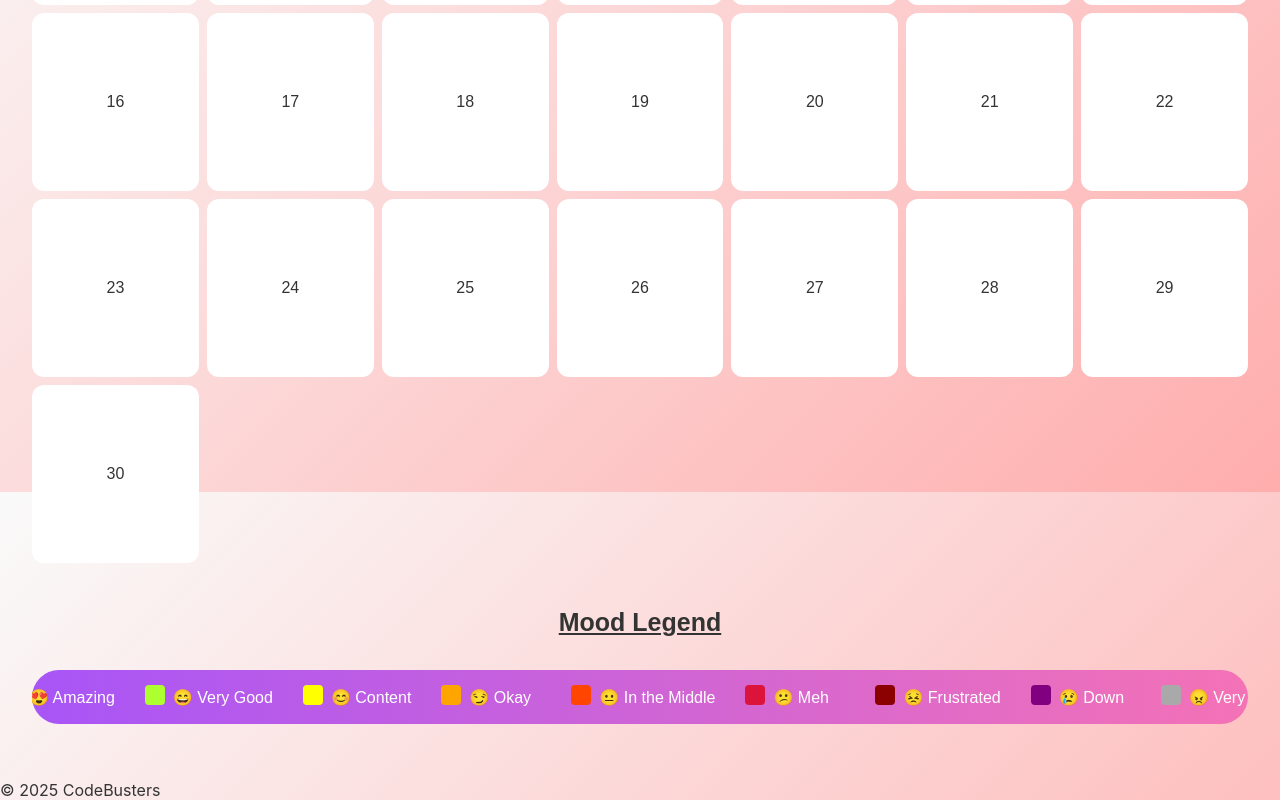
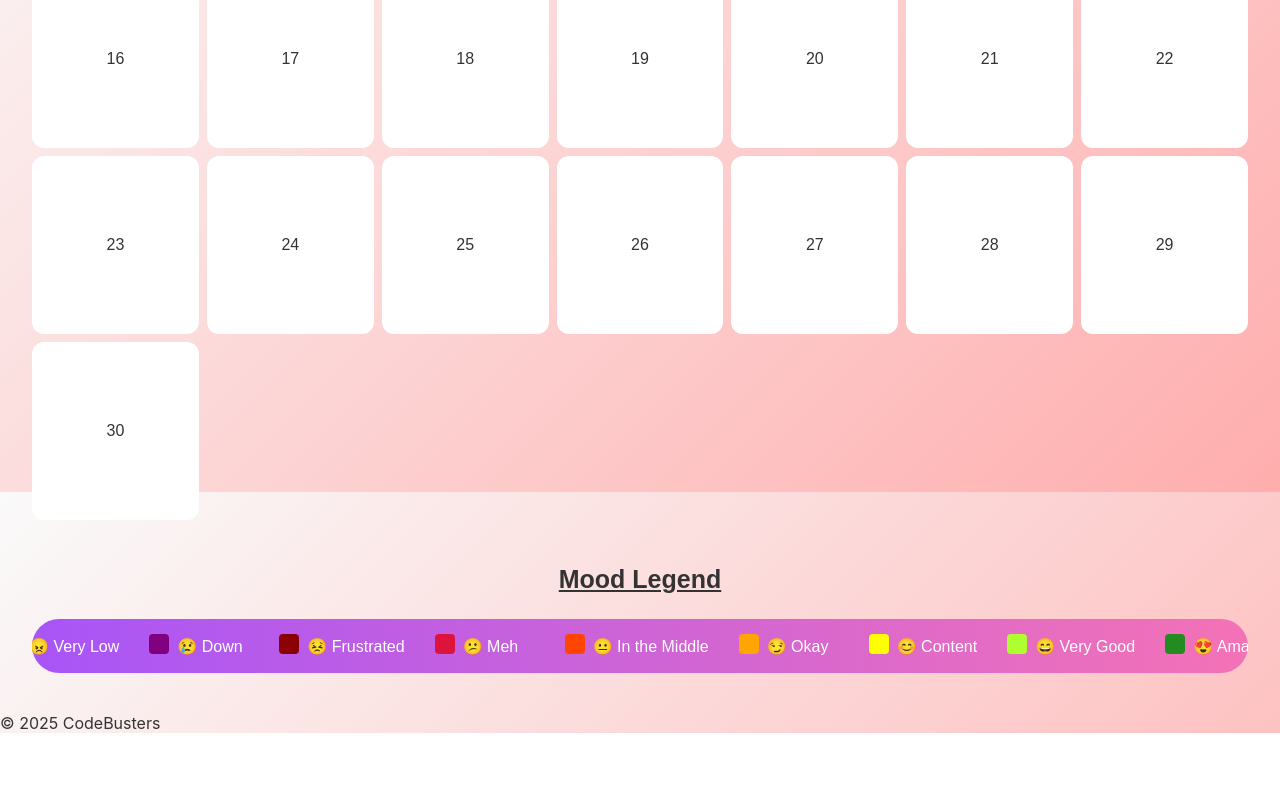
Before and after one commit to daniellelechster/wellness-diary-capstone-project, a React (Create React App) app in the folder frontend/: page /calendar in a window 1280 px wide. Shown: the part 1108-1908 px from the top of the page. After the commit the page ends 1841 px from the top, so only its background shows below. Built offline with nearby package versions, Linux system fonts and the light colour scheme.

Commit message:
fixed mood oder, worked on integration of mood.js into calendar for mood-to-color implementation, and updated app.js

```diff
--- a/frontend/src/App.js
+++ b/frontend/src/App.js
@@ -1,6 +1,7 @@
-import React from 'react'
+import React, { useState } from 'react'
 import './App.css';
 import {BrowserRouter as Router, Routes, Route} from "react-router-dom"
+
 import About from "./components/About"
 import Contact from "./components/Contact"
 import Home from "./components/Home"
@@ -16,6 +17,20 @@ import Charts from "./components/Charts";
 
 function App() {
 
+  const [entries, setEntries] = useState({});
+  const [selectedDate, setSelectedDate] = useState(null);
+
+const saveMood = (date, moodValue) => {
+  setEntries(prev => ({
+    ...prev,
+    [date]: {
+      ...(prev[date] || {}),
+      date: date,
+      mood: moodValue
+    }
+  }));
+};
+
   return (
     <Router>
       <div className="app-container">
@@ -26,13 +41,24 @@ function App() {
           <Route path="/" element={<Home />} />
           <Route path="/about" element={<About />} />
           <Route path="/journals" element={<Journals />} />
-          <Route path="/mood" element={<Mood />} />
+          <Route path="/mood" element={<Mood
+                  onSubmitMood={saveMood}
+                  selectedDate={selectedDate} />
+                  } />
+
           <Route path="/wellness" element={<Wellness />} />
           <Route path="/goals" element={<Goals />} />
-          <Route path="/calendar" element={<Calendar />} />
+          <Route path="/calendar" element={<Calendar
+                  entries={entries}
+                  selectedDate={selectedDate}
+                  onDateSelect={setSelectedDate}/>
+                  } />
+
           <Route path="/weatherDisplay" element={<WeatherDisplay />} />
           <Route path="/contact" element={<Contact />} />
-          <Route path="/charts" element={<Charts />} />
+          <Route path="/charts" element={<Charts
+                  entries={entries} />}
+                  />
         </Routes>
 
       </main>
--- a/frontend/src/components/Calendar.js
+++ b/frontend/src/components/Calendar.js
@@ -8,15 +8,15 @@ function Calendar({ entries = {}, selectedDate, onDateSelect }) {
 
 const getMoodColor = (mood) => {
   switch(mood) {
-    case 1: return '#228B22'; // Excited - green
-    case 2: return '#ADFF2F'; // Content - light green
-    case 3: return '#FFFF00'; // Alright - yellow
-    case 4: return '#FFA500'; // Happy - orange
+    case 1: return '#A9A9A9'; // Exhausted - gray
+    case 2: return '#800080'; // Anxious - purple
+    case 3: return '#8B0000'; // Angry - dark red
+    case 4: return '#DC143C'; // Frustrated - crimson
     case 5: return '#FF4500'; // Sad - red-orange
-    case 6: return '#DC143C'; // Frustrated - crimson
-    case 7: return '#8B0000'; // Angry - dark red
-    case 8: return '#800080'; // Anxious - purple
-    case 9: return '#A9A9A9'; // Exhausted - gray
+    case 6: return '#FFA500'; // Happy - orange
+    case 7: return '#FFFF00'; // Alright - yellow
+    case 8: return '#ADFF2F'; // Content - light green
+    case 9: return '#228B22'; // Excited - green
     default: return '#fff';    // Undefined
   }
 };
@@ -58,15 +58,15 @@ const getMoodColor = (mood) => {
 
 
   const moodLevels = [
-  { level: 1, label: 'Amazing', emoji: "😍" },
-  { level: 2, label: 'Very Good', emoji: "😄" },
-  { level: 3, label: 'Content', emoji: "😊" },
-  { level: 4, label: 'Okay', emoji: "😏" },
-  { level: 5, label: 'In the Middle', emoji: "😐" },
-  { level: 6, label: 'Meh', emoji: "😕" },
-  { level: 7, label: 'Frustrated', emoji: "😣" },
-  { level: 8, label: 'Down', emoji: "😢" },
-  { level: 9, label: 'Very Low', emoji: "😠" },
+  { level: 1, label: "Very Low", emoji: "😠" },
+  { level: 2, label: "Down", emoji: "😢" },
+  { level: 3, label: "Frustrated", emoji: "😣" },
+  { level: 4, label: "Meh", emoji: "😕" },
+  { level: 5, label: "In the Middle", emoji: "😐" },
+  { level: 6, label: "Okay", emoji: "😏" },
+  { level: 7, label: "Content", emoji: "😊" },
+  { level: 8, label: "Very Good", emoji: "😄" },
+  { level: 9, label: "Amazing", emoji: "😍" },
   ];
 
   const selectedEntry = entries[selectedDate];
@@ -147,3 +147,78 @@ const getMoodColor = (mood) => {
 }
 
 export default Calendar;
+
+
+
+
+
+
+
+
+
+// import React, { useState } from "react";
+// import "./Mood.css";
+
+// export default function MoodScale({ onSubmitMood }) {
+//   const [mood, setMood] = useState(5);
+//   // const handleSubmit = () => {
+//   //   // alert(`Mood submitted: ${moodMap[mood].label} ${moodMap[mood].emoji}`);
+//   // };
+
+//   const moodMap = {
+//     1: { label: "Very Low", emoji: "😠" },
+//     2: { label: "Down", emoji: "😢" },
+//     3: { label: "Frustrated", emoji: "😣" },
+//     4: { label: "Meh", emoji: "😕" },
+//     5: { label: "In the Middle", emoji: "😐" },
+//     6: { label: "Okay", emoji: "😏" },
+//     7: { label: "Content", emoji: "😊" },
+//     8: { label: "Very Good", emoji: "😄" },
+//     9: { label: "Amazing", emoji: "😍" }
+//   };
+
+//   const handleSubmit = () => {
+//     const today = new Date().toISOString().split("T")[0];
+
+//     onSubmitMood(today, mood);
+
+//     alert(`Mood for today submitted: ${moodMap[mood].label} ${moodMap[mood].emoji}`);
+//   };
+
+
+//   return (
+//     <div className="moodBox">
+//       <h2 className="moodHeader">Mood Check-In</h2>
+
+//       <div className="emojiNumberContainer">
+//         <div className="emojiRow">
+//           {Object.values(moodMap).map((m, i) => (
+//             <span key={i} className="emojiItem">{m.emoji}</span>
+//           ))}
+//         </div>
+//         <div className="numberRow">
+//           {Object.keys(moodMap).map((num) => (
+//             <span key={num}>{num}</span>
+//           ))}
+//         </div>
+//       </div>
+
+//       <input
+//         type="range"
+//         min="1"
+//         max="9"
+//         step="1"
+//         value={mood}
+//         onChange={(e) => setMood(Number(e.target.value))}
+//         className="moodSlider"
+//       />
+
+//       <p className="moodFeedback">
+//         You feel: <strong>{moodMap[mood].label}</strong> {moodMap[mood].emoji}
+//       </p>
+//       <button className="moodSubmitButton" onClick={() => handleSubmit()}>
+//         Submit
+//       </button>
+//     </div>
+//   );
+// }
--- a/frontend/src/components/Mood.js
+++ b/frontend/src/components/Mood.js
@@ -4,7 +4,7 @@ import "./Mood.css";
 export default function MoodScale() {
   const [mood, setMood] = useState(5);
   const handleSubmit = () => {
-    alert(`Mood submitted: ${moodMap[mood].label} ${moodMap[mood].emoji}`);
+    // alert(`Mood submitted: ${moodMap[mood].label} ${moodMap[mood].emoji}`);
   };
 
   const moodMap = {
```
Also changed, not shown: frontend/src/components/Charts.js (+130 -130 lines), frontend/src/components/Goals.js (line endings or trailing spaces), 1 other file (tests, documents, lock files or other folders).
